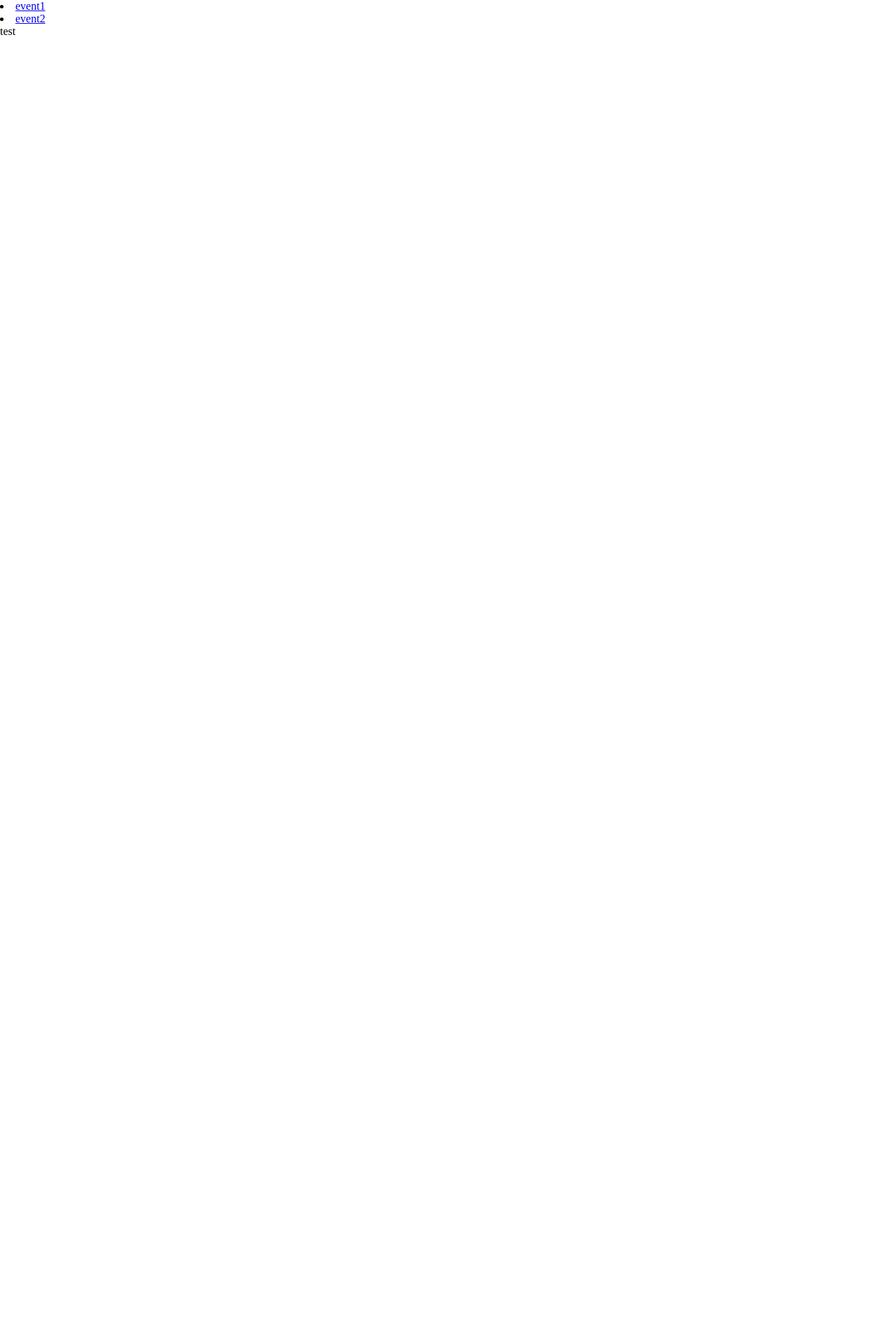
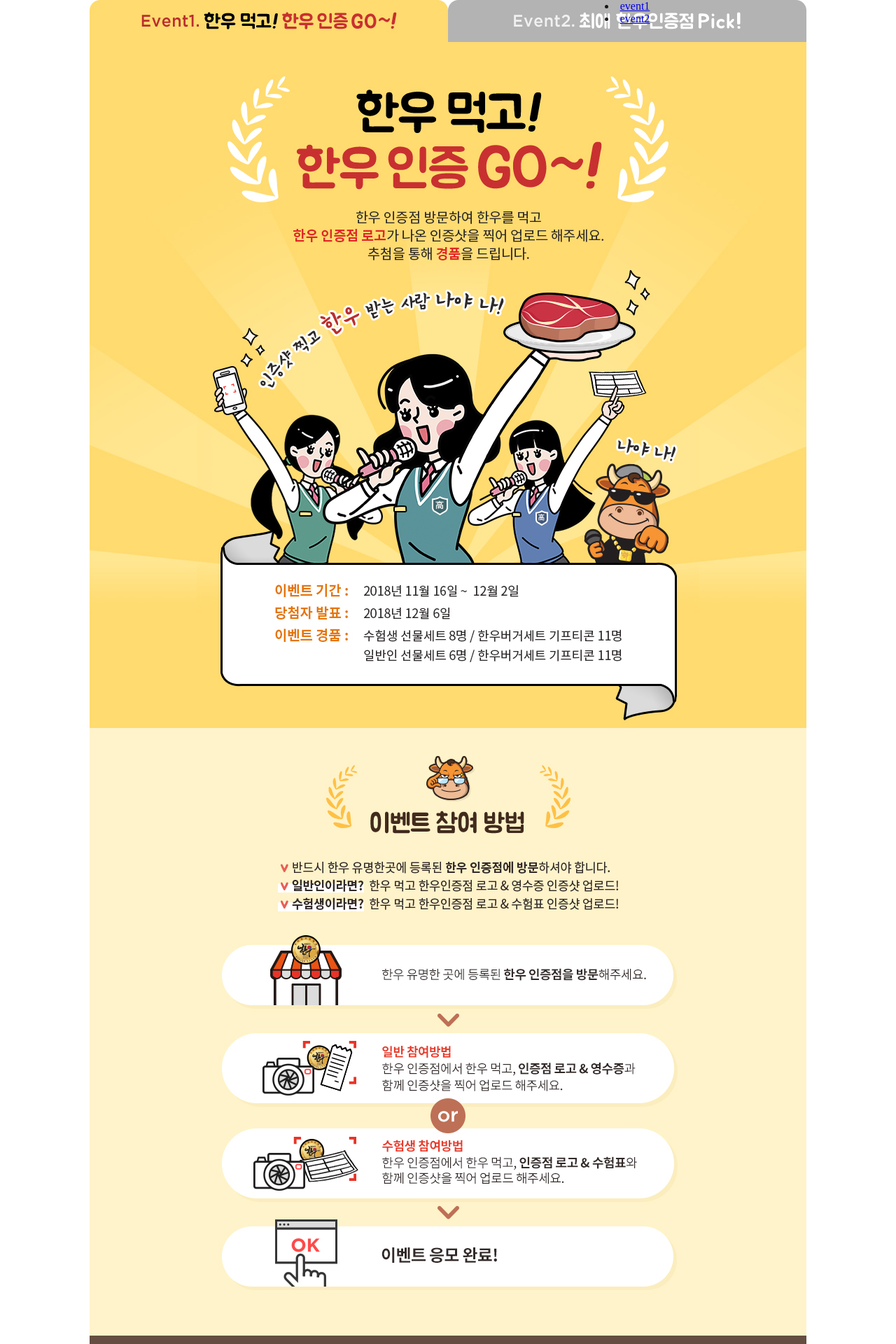
Before and after one commit to Envy-Kim/startnuxtapp-typescript, a Nuxt app: page /myTest in a window 1280 px wide. Shown: the top 1920 px of the page at 70% size. Before the commit the page ends 800 px from the top, so only its background shows below. Built offline with nearby package versions, Linux system fonts and the light colour scheme.

Commit message:
페이지 기본 이미지 적용

```diff
--- a/components/tab.vue
+++ b/components/tab.vue
@@ -1,9 +1,15 @@
 <template>
-	<div>
-		<li v-for="(item, key) of items" :key="key">
-			<nuxt-link v-if="active === key" class="on" @click.native="$emit('input', key)" to="">{{item.name}}</nuxt-link>
-			<nuxt-link v-else @click.native="$emit('input', key)" to="">{{ item.name }}</nuxt-link>
-		</li>
+	<div class='tap-wrap'>
+		<div class='tab'>
+			<li v-for="(item, key) of items" :key="key">
+				<nuxt-link v-if="active === key" class="on" @click.native="$emit('input', key)" to="">
+					{{ item.name }}
+				</nuxt-link>
+				<nuxt-link v-else @click.native="$emit('input', key)" to="">
+					{{ item.name }}
+				</nuxt-link>
+			</li>
+		</div>
 	</div>
 </template>
 
@@ -25,6 +31,14 @@ export default class tab<T> extends Vue {
 }
 </script>
 
-<style scoped>
+<style lang='scss' scoped>
+	.tap-wrap {
+		display:flex;
 
+		.tab {
+			position: relative;
+			display: inline-block;
+			margin: 0 auto;
+		}
+	}
 </style>
--- a/pages/myTest.vue
+++ b/pages/myTest.vue
@@ -1,36 +1,71 @@
 <template>
-	<div>
+	<div class='inner'>
 		<!-- tab -->
-		<tab
-			:items="tabItems"
-			:active="activeTab"
-			@input='changeActiveTab2'
-		></tab>
+		<v-img :src='(activeTab === 0 ? event1TabImg : event2TabImg)'>
+			<tab
+				:items="tabItems"
+				:active="activeTab"
+				@input='changeActiveTab'
+			>
+			</tab>
+		</v-img>
 
 		<!-- 본문 -->
 		<div v-if='activeTab === 0'>
-			test
+			<v-img :src='event1Img1'></v-img>
+			<v-img :src='event1Img2'></v-img>
+			<v-img :src='event1Img3'></v-img>
+			<v-img :src='event1Img4'></v-img>
+			<v-img :src='event1Img5'></v-img>
+			<v-img :src='event1FootImg'></v-img>
 		</div>
 		<div v-else-if='activeTab === 1'>
-			test2
+			<v-img :src='event2Img1' ></v-img>
+			<v-img :src='event2Img2' ></v-img>
+			<v-img :src='event2Img3' ></v-img>
+			<v-img :src='event2Img4' ></v-img>
+			<v-img :src='event2FootImg'></v-img>
 		</div>
 	</div>
 </template>
 
 <script lang='ts'>
 import Vue from 'vue';
+import Vuetify from 'vuetify'
 import Component from "vue-class-component";
+
+Vue.use(Vuetify)
 
 @Component
 export default class myTest extends Vue {
 	activeTab: number = 0
 
 	tabItems = [
-		{name: 'event1'},
-		{name: 'event2'}
+		{
+			name: 'event1',
+		},
+		{
+			name: 'event2',
+		}
 	]
 
-	changeActiveTab2(value: number) {
+	event1TabImg: string = require('~/assets/images/event1/ev1_tmp1.jpg')
+	event1Img1: string = require('~/assets/images/event1/ev1_kv.jpg')
+	event1Img2: string = require('~/assets/images/event1/ev1_step.jpg')
+	event1Img3: string = require('~/assets/images/event1/ev1_tmp_banner.jpg')
+	event1Img4: string = require('~/assets/images/event1/ev1_prize.jpg')
+	event1Img5: string = require('~/assets/images/event1/ev1_join.jpg')
+	event1FootImg = require('~/assets/images/event1/ev1_ft.jpg')
+
+	event2TabImg: string = require('~/assets/images/event2/ev2_tmp2.jpg')
+	event2Img1: string = require('~/assets/images/event2/ev2_kv.jpg')
+	event2Img2: string = require('~/assets/images/event2/ev2_step.jpg')
+	event2Img3: string = require('~/assets/images/event2/ev2_tmp1.jpg')
+	event2Img4: string = require('~/assets/images/event2/ev2_tmp_banner.jpg')
+	event2FootImg = require('~/assets/images/event2/ev2_ft.jpg')
+
+
+	changeActiveTab(value: number) {
 		console.log(value)
 		this.activeTab = value
 	}
@@ -38,5 +73,8 @@ export default class myTest extends Vue {
 </script>
 
 <style scoped>
-
+	.inner {
+		max-width: 1024px;
+		margin: 0 auto;
+	}
 </style>
```
